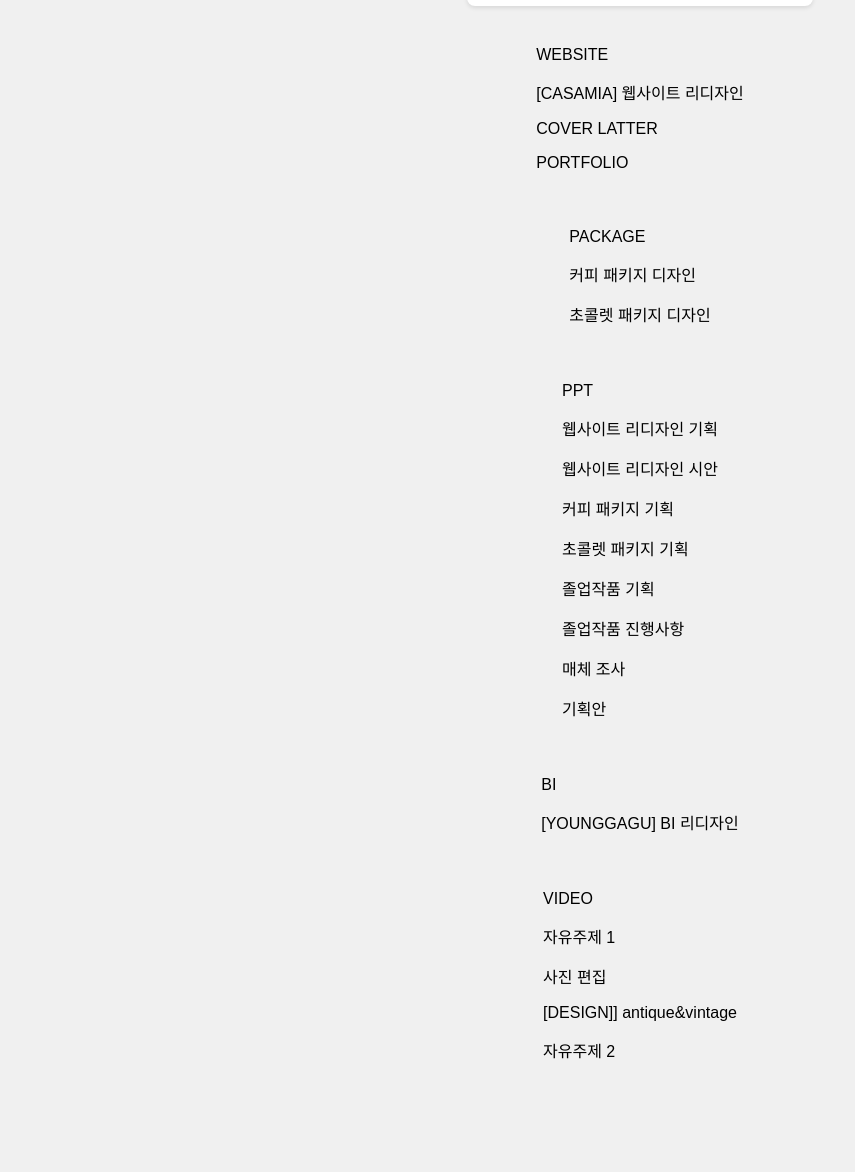
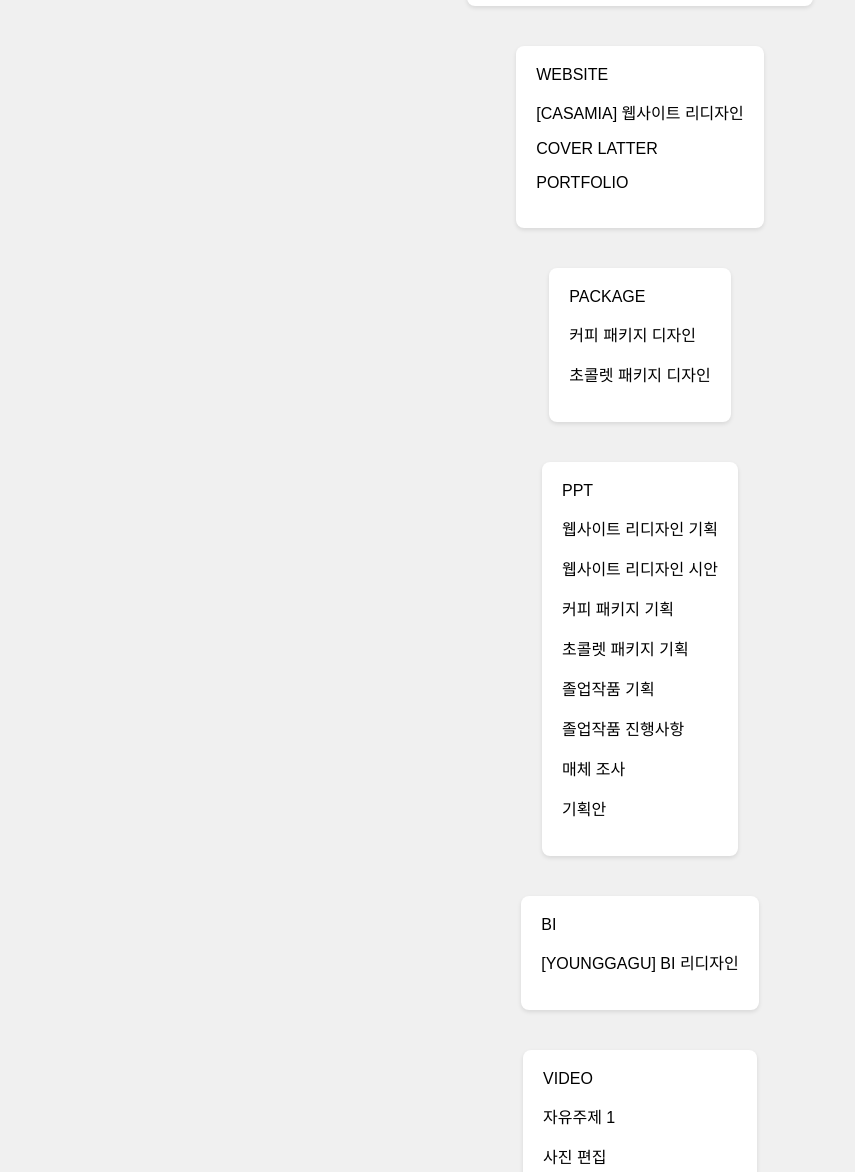
Before and after one commit to choiseoyoung001/2401110113_-, a plain HTML site: page index.html in a window 1280 px wide. Shown: the part 128-1300 px from the top of the page, without its empty margins (0-855 px from the left). Before the commit the page ends 1226 px from the top, so only its background shows below. Drawn offline with Linux system fonts and the light colour scheme.

Commit message:
Update index.html

```diff
--- a/index.html
+++ b/index.html
@@ -59,12 +59,50 @@
     flex-wrap: wrap;
 }
 
-.folder-folder__POSTER{
+.folder-folder__POSTER {
     background-color: #fff;
     padding: 20px;
     border-radius: 8px;
     box-shadow: 0 2px 4px rgba(0, 0, 0, 0.1);
 }
+.folder-folder__WEBSITE {
+    background-color: #fff;
+    padding: 20px;
+    border-radius: 8px;
+    box-shadow: 0 2px 4px rgba(0, 0, 0, 0.1);
+}
+.folder-folder__PACKAGE {
+    background-color: #fff;
+    padding: 20px;
+    border-radius: 8px;
+    box-shadow: 0 2px 4px rgba(0, 0, 0, 0.1);
+}
+.folder-folder__PPT {
+    background-color: #fff;
+    padding: 20px;
+    border-radius: 8px;
+    box-shadow: 0 2px 4px rgba(0, 0, 0, 0.1);
+}
+.folder-folder__BI {
+    background-color: #fff;
+    padding: 20px;
+    border-radius: 8px;
+    box-shadow: 0 2px 4px rgba(0, 0, 0, 0.1);
+}
+.folder-folder__VIDEO {
+    background-color: #fff;
+    padding: 20px;
+    border-radius: 8px;
+    box-shadow: 0 2px 4px rgba(0, 0, 0, 0.1);
+}
+.folder-folder__POSTER {
+    background-color: #fff;
+    padding: 20px;
+    border-radius: 8px;
+    box-shadow: 0 2px 4px rgba(0, 0, 0, 0.1);
+}
+
+
 </style>
 
 </head>
```
